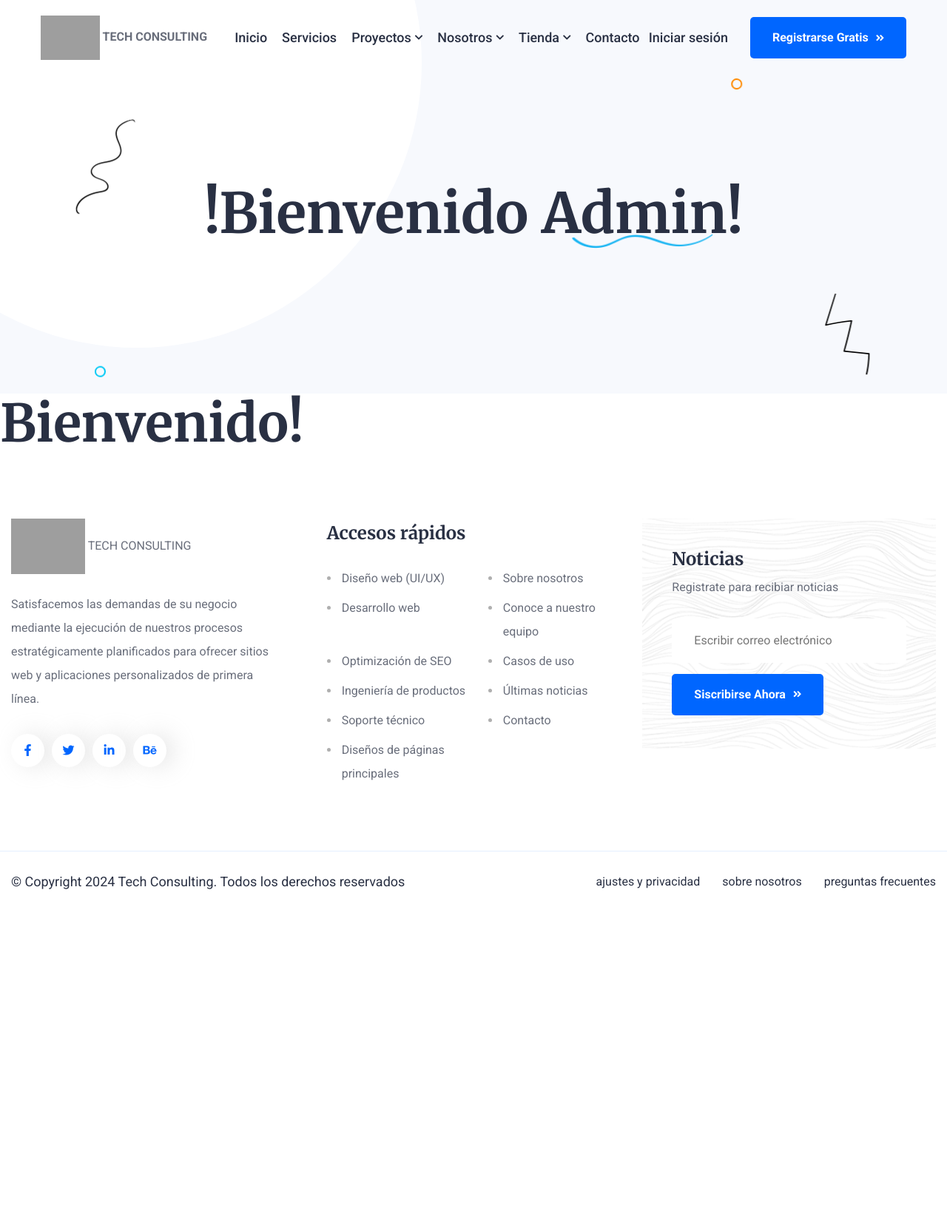
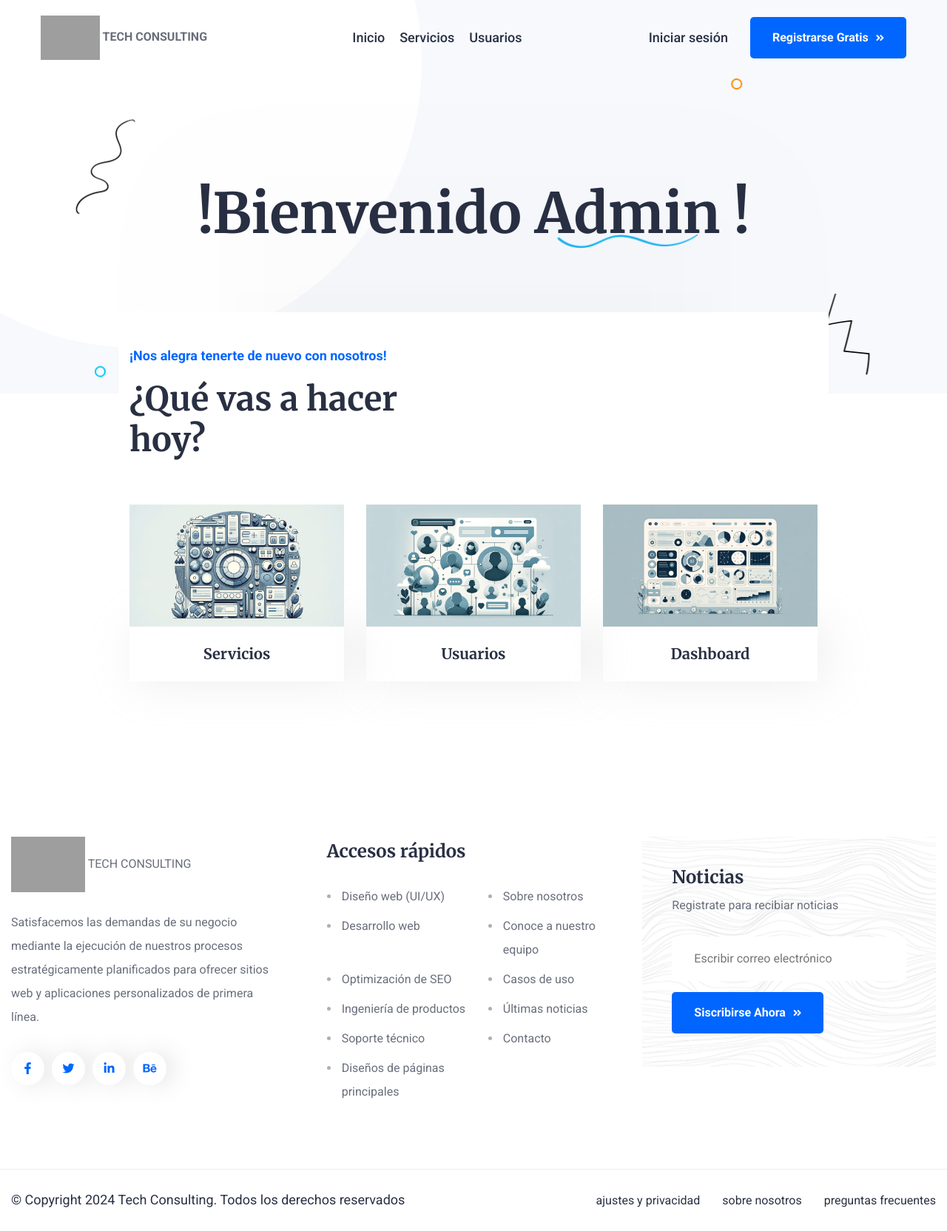
Before and after one commit to iDylaan/web-ventas-servicios-9no, a Flask app: page /admin in a window 1280 px wide. Shown: the whole page at 74% size. Before the commit the page ends 1202 px from the top, so only its background shows below. Run offline with Flask 3, Linux system fonts and the light colour scheme; some libraries are stand-ins or nearby versions; grey boxes are pictures that could not be loaded.

Commit message:
feat: Agrega admin home con modulos de administracion, y nuevos componentes para admins y el page banner

```diff
--- /dev/null
+++ b/app/static/modules/admin/index/style.css
@@ -0,0 +1,15 @@
+.page-cards {
+    box-shadow:
+        0px -7.8px 5.5px rgba(255, 255, 255, 0.001),
+        0px -17.2px 12.2px rgba(255, 255, 255, 0.002),
+        0px -28.8px 20.4px rgba(255, 255, 255, 0.003),
+        0px -43.4px 30.8px rgba(121, 121, 121, 0.004),
+        0px -62.6px 44.3px rgba(127, 127, 127, 0.004),
+        0px -88.6px 62.7px rgba(139, 139, 139, 0.005),
+        0px -125.7px 89px rgba(135, 135, 135, 0.006),
+        0px -182.5px 129.2px rgba(0, 0, 0, 0.006),
+        0px -281.3px 199.1px rgba(0, 0, 0, 0.008);
+
+    margin: -110px auto 0 auto;
+    background-color: white;
+}
--- a/app/templates/index-admin.html
+++ b/app/templates/index-admin.html
@@ -1,31 +1,96 @@
-{% extends 'layout/base.html' %} {% block title %} Tech Consulting | Admin Home
-{% endblock %} {% block content %}
+{% extends 'layout/base-admin.html' %}
+{% block title %} Tech Consulting | Admin Home {% endblock %}
 
-<!-- Page Banner Start -->
-<section
-  class="page-banner-area pt-245 rpt-150 pb-170 rpb-100 rel z-1 bgc-lighter text-center"
->
+{% block styles %}
+{{ super() }}
+<link rel="stylesheet" href="{{ url_for('static', filename='modules/admin/index/style.css') }}" />
+{% endblock styles %}
+
+{% block content %}
+
+{% block page_banner %}
+{% set pre_page_title = '!Bienvenido' %}
+{% set page_title_underline = 'Admin' %}
+{% set pos_page_title = '!' %}
+
+{% include 'layout/page-banner.html' %}
+{% endblock page_banner %}
+
+<!-- Project Area start -->
+<section class="project-page-area pt-50 pb-100 rel z-1 w-75 page-cards">
   <div class="container">
-    <div class="banner-inner rpt-10">
-      <h1 class="page-title wow fadeInUp delay-0-2s">!Bienvenido <span>{{ 'Admin' }}!</span></h1>
+    <div class="row justify-content-between align-items-end pb-30">
+      <div class="col-xl-6">
+        <div class="section-title mb-30 wow fadeInUp delay-0-2s">
+          <span class="sub-title style-two mb-15">¡Nos alegra tenerte de nuevo con nosotros!</span>
+          <h2>¿Qué vas a hacer hoy?</h2>
+        </div>
+      </div>
+    </div>
+
+    <div class="row project-active justify-content-center">
+
+      <!-- Comienza card de Servicios -->
+      <div class="col-xl-4 col-md-6 item saas construction">
+        <div class="project-item style-two wow fadeInUp delay-0-2s">
+          <div class="project-iamge">
+            <img src="{{ url_for('static', filename='modules/admin/images/ServicesMiniatura.png') }}" alt="Project" />
+            <div class="project-over">
+              <a class="details-btn" href="{{ url_for('projects.index_details') }}"><i
+                  class="far fa-arrow-right"></i></a>
+            </div>
+          </div>
+          <div class="project-content">
+            <h5>
+              <a href="{{ url_for('projects.index_details') }}">Servicios <br /></a>
+            </h5>
+          </div>
+        </div>
+      </div> <!-- Termina card de Servicios -->
+
+
+      <!-- Comienza card de Usuarios -->
+      <div class="col-xl-4 col-md-6 item saas construction">
+        <div class="project-item style-two wow fadeInUp delay-0-2s">
+          <div class="project-iamge">
+            <img src="{{ url_for('static', filename='modules/admin/images/UsuariosMiniatura.png') }}" alt="Project" />
+            <div class="project-over">
+              <a class="details-btn" href="{{ url_for('projects.index_details') }}"><i
+                  class="far fa-arrow-right"></i></a>
+            </div>
+          </div>
+          <div class="project-content">
+            <h5>
+              <a href="{{ url_for('projects.index_details') }}">Usuarios <br /></a>
+            </h5>
+          </div>
+        </div>
+      </div> <!-- Termina card de Usuarios -->
+
+
+      <!-- Comienza card de Dashboard -->
+      <div class="col-xl-4 col-md-6 item saas construction">
+        <div class="project-item style-two wow fadeInUp delay-0-2s">
+          <div class="project-iamge">
+            <img src="{{ url_for('static', filename='modules/admin/images/DashboardMiniatura.png') }}" alt="Project" />
+            <div class="project-over">
+              <a class="details-btn" href="{{ url_for('projects.index_details') }}"><i
+                  class="far fa-arrow-right"></i></a>
+            </div>
+          </div>
+          <div class="project-content">
+            <h5>
+              <a href="{{ url_for('projects.index_details') }}">Dashboard <br /></a>
+            </h5>
+          </div>
+        </div>
+      </div> <!-- Termina card de Dashboard -->
+
+
+
     </div>
   </div>
-  <div class="banner-shapes">
-    <div class="circle wow zoomInLeft delay-0-2s" data-wow-duration="2s"></div>
-    <img
-      class="shape-one"
-      src="{{ url_for('static', filename='assets/images/shapes/hero-shape1.png') }}"
-      alt="Shape"
-    />
-    <img
-      class="shape-two"
-      src="{{ url_for('static', filename='assets/images/shapes/hero-shape2.png') }}"
-      alt="Shape"
-    />
-  </div>
 </section>
-<!-- Page Banner End -->
-
-<h1>Bienvenido!</h1>
+<!-- Project Area end -->
 
 {% endblock content %}
--- /dev/null
+++ b/app/templates/layout/base-admin.html
@@ -0,0 +1,93 @@
+<!DOCTYPE html>
+<html lang="es">
+
+<head>
+    <!-- Required meta tags -->
+    <meta charset="utf-8" />
+    <meta name="description" content="" />
+    <meta http-equiv="X-UA-Compatible" content="IE=edge" />
+    <meta name="viewport" content="width=device-width, initial-scale=1, shrink-to-fit=no" />
+
+    <!-- Title -->
+    <title>{% block title %} Tech Consulting {% endblock %}</title>
+
+    <!-- Favicon Icon -->
+    <link rel="shortcut icon" href="{{ url_for('static', filename='assets/images/favicon.png') }}"
+        type="image/x-icon" />
+    <!-- Google Fonts -->
+    <link
+        href="https://fonts.googleapis.com/css2?family=Kumbh+Sans:wght@700&family=Merriweather:wght@700&family=Roboto:wght@400;500;700&display=swap"
+        rel="stylesheet" />
+
+
+    {% block styles %}
+    <!-- Flaticon -->
+    <link rel="stylesheet" href="{{ url_for('static', filename='assets/css/flaticon.min.css') }}" />
+    <!-- Font Awesome -->
+    <link rel="stylesheet" href="{{ url_for('static', filename='assets/css/fontawesome-5.14.0.min.css') }}" />
+    <!-- Bootstrap -->
+    <link rel="stylesheet" href="{{ url_for('static', filename='assets/css/bootstrap.min.css') }}" />
+    <!-- Magnific Popup -->
+    <link rel="stylesheet" href="{{ url_for('static', filename='assets/css/magnific-popup.min.css') }}" />
+    <!-- Nice Select -->
+    <link rel="stylesheet" href="{{ url_for('static', filename='assets/css/nice-select.min.css') }}" />
+    <!-- Type Writer -->
+    <link rel="stylesheet" href="{{ url_for('static', filename='assets/css/jquery.animatedheadline.css') }}" />
+    <!-- Animate -->
+    <link rel="stylesheet" href="{{ url_for('static', filename='assets/css/animate.min.css') }}" />
+    <!-- Slick -->
+    <link rel="stylesheet" href="{{ url_for('static', filename='assets/css/slick.min.css') }}" />
+    <!-- Main Style -->
+    <link rel="stylesheet" href="{{ url_for('static', filename='assets/css/style.css') }}" />
+    {% endblock %}
+
+    {% block scripts %}
+    <!-- Jquery -->
+    <script src="{{ url_for('static', filename='assets/js/jquery-3.6.0.min.js') }}" defer></script>
+    <!-- Bootstrap -->
+    <script src="{{ url_for('static', filename='assets/js/bootstrap.min.js') }}" defer></script>
+    <!-- Appear Js -->
+    <script src="{{ url_for('static', filename='assets/js/appear.min.js') }}" defer></script>
+    <!-- Slick -->
+    <script src="{{ url_for('static', filename='assets/js/slick.min.js') }}" defer></script>
+    <!-- Magnific Popup -->
+    <script src="{{ url_for('static', filename='assets/js/jquery.magnific-popup.min.js') }}" defer></script>
+    <!-- Nice Select -->
+    <script src="{{ url_for('static', filename='assets/js/jquery.nice-select.min.js') }}" defer></script>
+    <!-- Image Loader -->
+    <script src="{{ url_for('static', filename='assets/js/imagesloaded.pkgd.min.js') }}" defer></script>
+    <!-- Type Writer -->
+    <script src="{{ url_for('static', filename='assets/js/jquery.animatedheadline.min.js') }}" defer></script>
+    <!-- Circle Progress -->
+    <script src="{{ url_for('static', filename='assets/js/circle-progress.min.js') }}" defer></script>
+    <!-- Isotope -->
+    <script src="{{ url_for('static', filename='assets/js/isotope.pkgd.min.js') }}" defer></script>
+    <!--  WOW Animation -->
+    <script src="{{ url_for('static', filename='assets/js/wow.min.js') }}" defer></script>
+    <!-- Custom script -->
+    <script src="{{ url_for('static', filename='assets/js/script.js') }}" defer></script>
+    {% endblock %}
+
+</head>
+
+<body class="home-three">
+    <div class="page-wrapper">
+        <!-- Preloader -->
+        <div class="preloader"></div>
+
+        {% block header %}
+        {% include 'layout/header-admin.html' %}
+        {% endblock %}
+
+        {% block content %}
+        <!-- Contenido de la página aquí -->
+        {% endblock %}
+
+        {% block footer %}
+        {% include 'layout/footer.html' %}
+        {% endblock %}
+    </div>
+    <!--End pagewrapper-->
+</body>
+
+</html>
--- /dev/null
+++ b/app/templates/layout/header-admin.html
@@ -0,0 +1,64 @@
+<!-- main header -->
+<header class="main-header header-three menu-absolute">
+    <!--Header-Upper-->
+    <div class="header-upper">
+        <div class="container-fluid clearfix">
+            <div class="header-inner rel d-flex align-items-center">
+                <div class="logo-outer">
+                    <div class="logo">
+                        <a href="{{ url_for('index') }}">
+                            <img src="{{ url_for('static', filename='assets/images/logos/logo-techconsulting.svg') }}"
+                                alt="Logo" title="Logo" />
+                                TECH CONSULTING
+                        </a>
+                    </div>
+                </div>
+
+                <div class="nav-outer clearfix">
+                    <!-- Main Menu -->
+                    <nav class="main-menu navbar-expand-lg">
+                        <div class="navbar-header">
+                            <div class="mobile-logo my-15">
+                                <a href="{{ url_for('index') }}">
+                                    <img src="{{ url_for('static', filename='assets/images/logos/logo-techconsulting.svg') }}"
+                                        alt="Logo" title="Logo" style="width: 50px" /> <br />
+                                        <span style="font-size: 0.7rem">TECH CONSULTING</span>
+                                    </a>
+                            </div>
+
+                            <!-- Toggle Button -->
+                            <button type="button" class="navbar-toggle" data-bs-toggle="collapse"
+                                data-bs-target=".navbar-collapse">
+                                <span class="icon-bar"></span>
+                                <span class="icon-bar"></span>
+                                <span class="icon-bar"></span>
+                            </button>
+                        </div>
+
+                        <div class="navbar-collapse collapse clearfix">
+                            <ul class="navigation clearfix">
+                                <li class="">
+                                    <a href="{{ url_for('index') }}">Inicio</a>
+                                </li>
+                                <li class="">
+                                    <a href="{{ url_for('services.index') }}">Servicios</a>
+                                </li>
+                                <li><a href="contact.html">Usuarios</a></li>
+                            </ul>
+                        </div>
+                    </nav>
+                    <!-- Main Menu End-->
+                </div>
+
+                <!-- Menu Button -->
+                <div class="menu-btns">
+                    <a href="{{ url_for('auth.signin_template') }}" class="login">Iniciar sesión</a>
+
+                    <a href="{{ url_for('auth.signup_template') }}" class="theme-btn">Registrarse gratis<i
+                            class="fas fa-angle-double-right"></i></a>
+                </div>
+            </div>
+        </div>
+    </div>
+    <!--End Header Upper-->
+</header>
--- /dev/null
+++ b/app/templates/layout/page-banner.html
@@ -0,0 +1,20 @@
+<!-- Page Banner Start -->
+<section class="page-banner-area pt-245 rpt-150 pb-170 rpb-100 rel z-1 bgc-lighter text-center">
+    <div class="container">
+        <div class="banner-inner rpt-10">
+            <h1 class="page-title wow fadeInUp delay-0-2s">
+                {{ pre_page_title | default('') }}
+                <span>{{ page_title_underline | default('') }}</span>
+                {{ pos_page_title | default('') }}
+            </h1>
+        </div>
+    </div>
+    <div class="banner-shapes">
+        <div class="circle wow zoomInLeft delay-0-2s" data-wow-duration="2s"></div>
+        <img class="shape-one" src="{{ url_for('static', filename='assets/images/shapes/hero-shape1.png') }}"
+            alt="Shape" />
+        <img class="shape-two" src="{{ url_for('static', filename='assets/images/shapes/hero-shape2.png') }}"
+            alt="Shape" />
+    </div>
+</section>
+<!-- Page Banner End -->
```
Also changed, not shown: app/static/modules/admin/images/DashboardMiniatura.png (added), app/static/modules/admin/images/ServicesMiniatura.png (added), app/static/modules/admin/images/UsuariosMiniatura.png (added).
